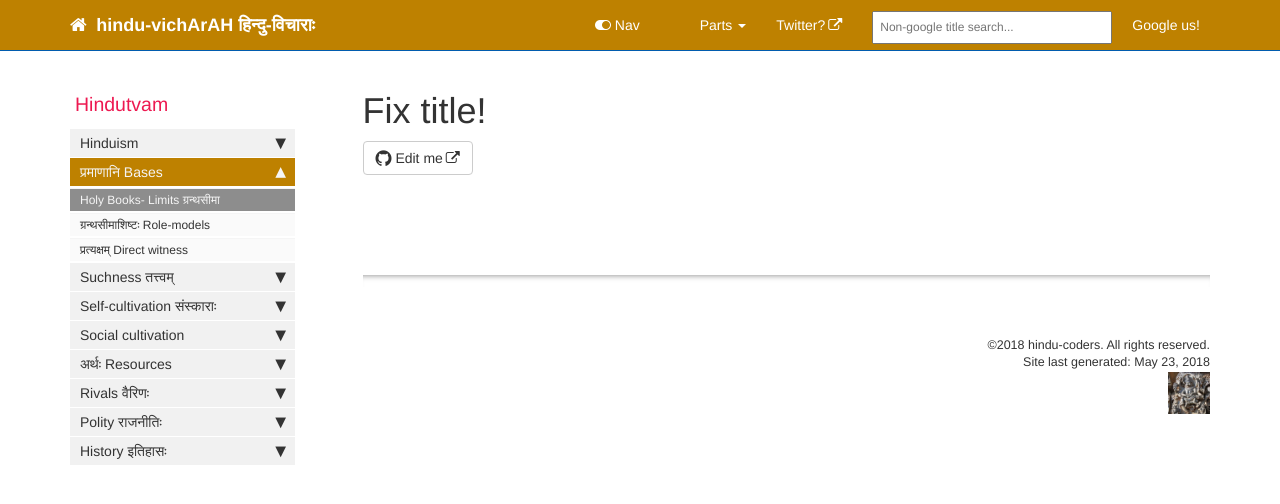
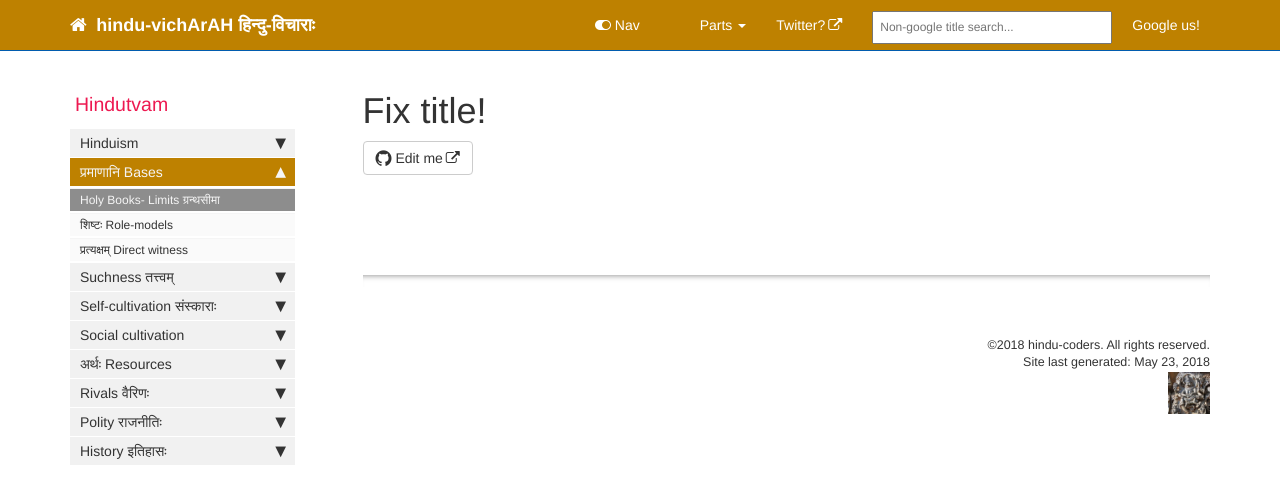
Before and after one commit to somasushma/hindutva.github.io, a Jekyll site: the page built from pages/hindutvam/bases/books.md, in a window 1280 px wide. Shown: the top 504 px of the page. Built offline with Jekyll 4.4.1, drawn with Linux system fonts in a browser that asks for light colours; nearby versions of some CDN libraries; comment, search, counter and statistics services are not loaded.

Commit message:
Content update

```diff
--- a/_data/sidebars/hindutvam_sidebar.yml
+++ b/_data/sidebars/hindutvam_sidebar.yml
@@ -17,7 +17,7 @@ contents:
     contents:
       - title: Holy Books- Limits ग्रन्थसीमा
         url: /pages/hindutvam/bases/books.html
-      - title: ग्रन्थसीमाशिष्टः Role-models
+      - title: शिष्टः Role-models
         url: /pages/hindutvam/bases/elders.html
       - title: प्रत्यक्षम् Direct witness
         url: /pages/hindutvam/bases/pratyaxa.html
```
